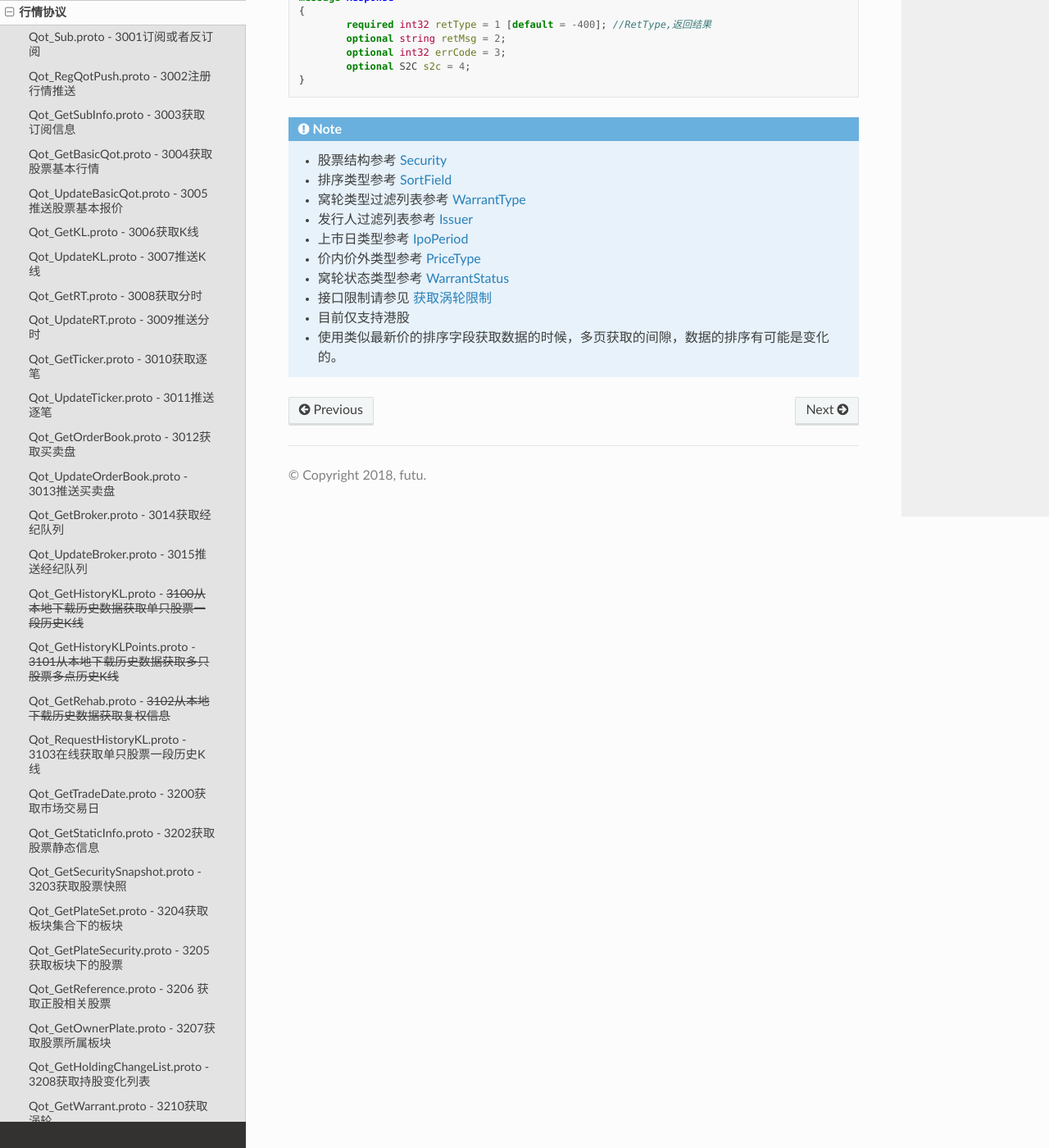
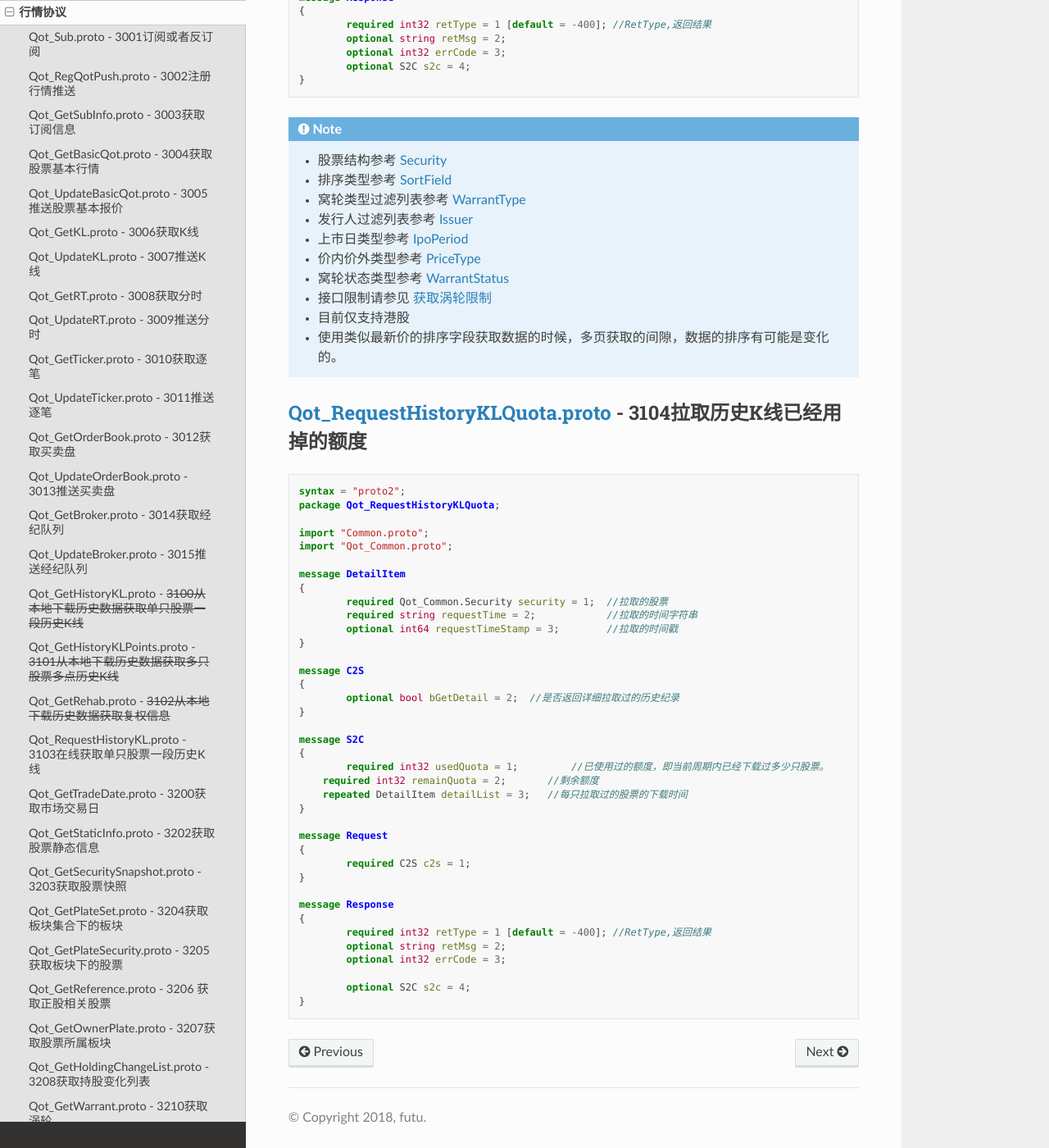
Before and after one commit to FutunnOpen/futu-api-doc, a Sphinx documentation site: the page built from doc_maker/source/protocol/quote_protocol.rst, in a window 1280 px wide and 1400 px high, scrolled down 26714 px. Shown: the whole window at 82% size. Built offline with Sphinx 7.4.7 and the Read the Docs theme 2.0.0, drawn with Linux system fonts in a browser that asks for light colours; pages that are not in the unit, such as notebooks, are missing from menus.

Commit message:
增加3104 拉取历史K线已经用掉的额度 协议的说明

```diff
--- a/doc_maker/source/protocol/quote_protocol.rst
+++ b/doc_maker/source/protocol/quote_protocol.rst
@@ -1506,3 +1506,47 @@
 	* 接口限制请参见 `获取涡轮限制 <intro.html#id39>`_
 	* 目前仅支持港股
 	* 使用类似最新价的排序字段获取数据的时候，多页获取的间隙，数据的排序有可能是变化的。
+
+`Qot_RequestHistoryKLQuota.proto <https://github.com/FutunnOpen/py-futu-api/tree/master/futu/common/pb/Qot_RequestHistoryKLQuota.proto>`_ - 3104拉取历史K线已经用掉的额度
+--------------------------------------------------------------------------------------------------------------------------------------------------------------------------
+
+.. code-block:: protobuf
+
+	syntax = "proto2";
+	package Qot_RequestHistoryKLQuota;
+
+	import "Common.proto";
+	import "Qot_Common.proto";
+
+	message DetailItem
+	{
+		required Qot_Common.Security security = 1;  //拉取的股票
+		required string requestTime = 2;            //拉取的时间字符串
+		optional int64 requestTimeStamp = 3;        //拉取的时间戳
+	}
+
+	message C2S
+	{
+		optional bool bGetDetail = 2;  //是否返回详细拉取过的历史纪录
+	}
+
+	message S2C
+	{
+		required int32 usedQuota = 1;	      //已使用过的额度，即当前周期内已经下载过多少只股票。
+	    required int32 remainQuota = 2;       //剩余额度
+	    repeated DetailItem detailList = 3;	  //每只拉取过的股票的下载时间
+	}
+
+	message Request
+	{
+		required C2S c2s = 1;
+	}
+
+	message Response
+	{
+		required int32 retType = 1 [default = -400]; //RetType,返回结果
+		optional string retMsg = 2;
+		optional int32 errCode = 3;
+
+		optional S2C s2c = 4;
+	}
```
